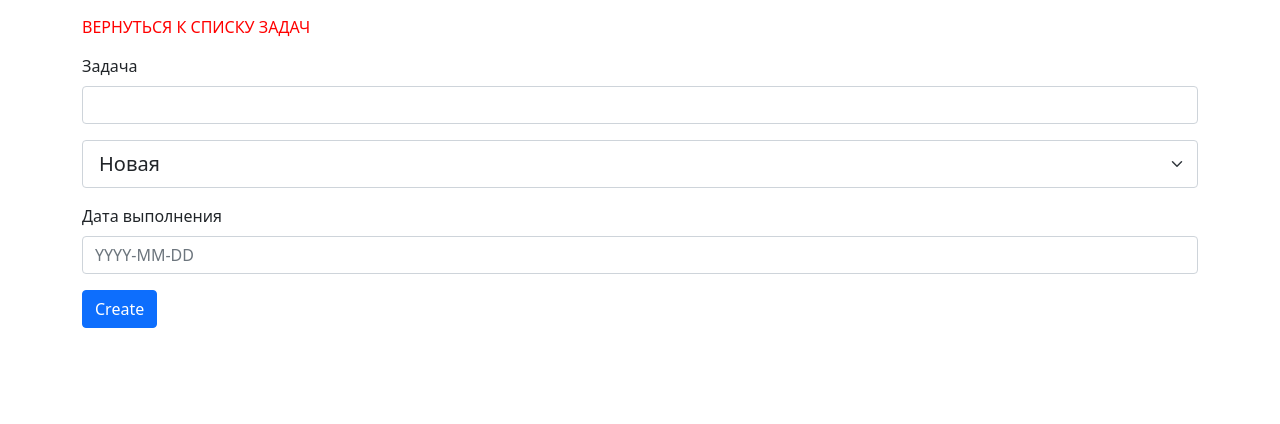
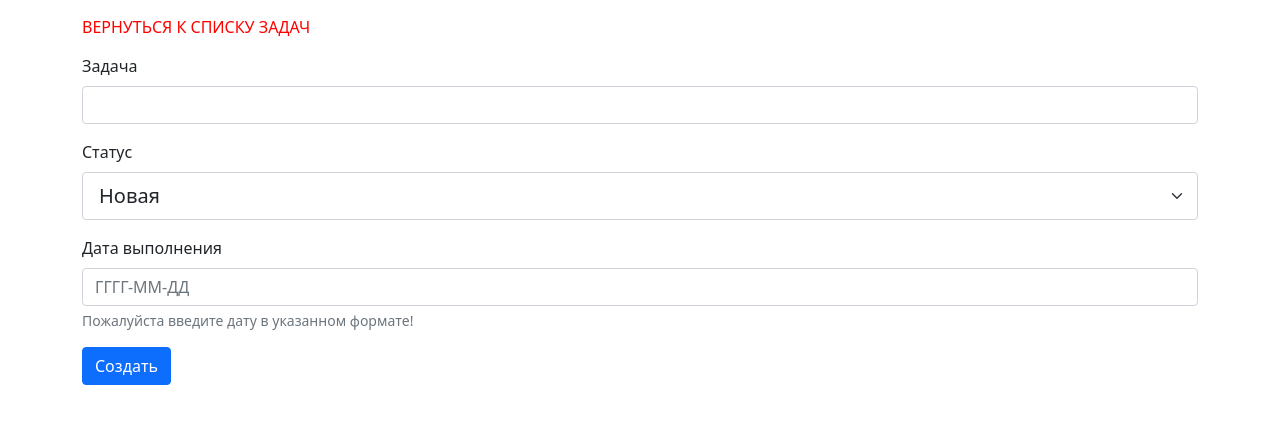
Before and after one commit to faralost/Todo, a Django app: page /tasks/add/ in a window 1280 px wide. Shown: the top 424 px of the page. Run offline with Django 4.2, Linux system fonts and the light colour scheme.

Commit message:
changed LANGUAGE_CODE to russian and added DATE_FORMAT to settings.py. slightly refactored task_create view

```diff
--- a/homework45/settings.py
+++ b/homework45/settings.py
@@ -105,7 +105,9 @@ AUTH_PASSWORD_VALIDATORS = [
 # Internationalization
 # https://docs.djangoproject.com/en/4.0/topics/i18n/
 
-LANGUAGE_CODE = 'en-us'
+LANGUAGE_CODE = 'ru-RU'
+
+DATE_FORMAT = 'd E Y'
 
 TIME_ZONE = 'UTC'
 
--- a/todolistapp/templates/task_create.html
+++ b/todolistapp/templates/task_create.html
@@ -23,18 +23,21 @@
             <label class="form-label">Задача</label>
             <input type="text" required name="task" class="form-control">
         </div>
-        <select class="form-select form-select-lg mb-3" name="status" aria-label=".form-select-lg">
-            <option selected value="new">Новая</option>
-            <option value="in_progress">В процессе</option>
-            <option value="done">Сделано</option>
-        </select>
+        <div class="mb-3">
+            <label class="form-label">Статус</label>
+            <select class="form-select form-select-lg mb-3" name="status" aria-label=".form-select-lg">
+                <option selected value="new">Новая</option>
+                <option value="in_progress">В процессе</option>
+                <option value="done">Сделано</option>
+            </select>
+        </div>
         <div class="mb-3">
             <label class="form-label">Дата выполнения</label>
-            <input type="text" placeholder="YYYY-MM-DD" name="deadline" class="form-control">
+            <input type="text" placeholder="ГГГГ-ММ-ДД" name="deadline" class="form-control">
+            <div id="emailHelp" class="form-text">Пожалуйста введите дату в указанном формате!</div>
         </div>
-        <button type="submit" class="btn btn-primary">Create</button>
+        <button type="submit" class="btn btn-primary">Создать</button>
     </form>
 </div>
-
 </body>
 </html>
--- a/todolistapp/templates/task_view.html
+++ b/todolistapp/templates/task_view.html
@@ -18,7 +18,7 @@
 </div>
 <div class="card text-center">
     <div class="card-header">
-        Статус: {{ task.status }}
+        Статус: {{ task.get_status_display }}
     </div>
     <div class="card-body">
         <h5 class="card-title">Задача:</h5>
--- a/todolistapp/views.py
+++ b/todolistapp/views.py
@@ -1,4 +1,5 @@
 from django.shortcuts import render, redirect
+from django.core.exceptions import ValidationError
 
 from todolistapp.models import Task
 
@@ -23,13 +24,18 @@ def task_create(request):
     if request.method == 'GET':
         return render(request, 'task_create.html')
     else:
-        task = request.POST.get('task')
-        status = request.POST.get('status')
-        deadline = request.POST.get('deadline')
-        new_task = Task.objects.create(task=task, status=status, deadline=deadline or None)
-        context = {"task": new_task}
-
-        return render(request, 'task_view.html', context)
+        try:
+            task = request.POST.get('task').strip()
+            if not task:
+                task = 'Вы создали пустую задачу!'
+            status = request.POST.get('status')
+            deadline = request.POST.get('deadline')
+            new_task = Task.objects.create(task=task, status=status, deadline=deadline or None)
+            context = {"task": new_task}
+            return render(request, 'task_view.html', context)
+        except ValidationError:
+            response = redirect('/tasks/add/')
+            return response
 
 
 def task_delete(request):
```
